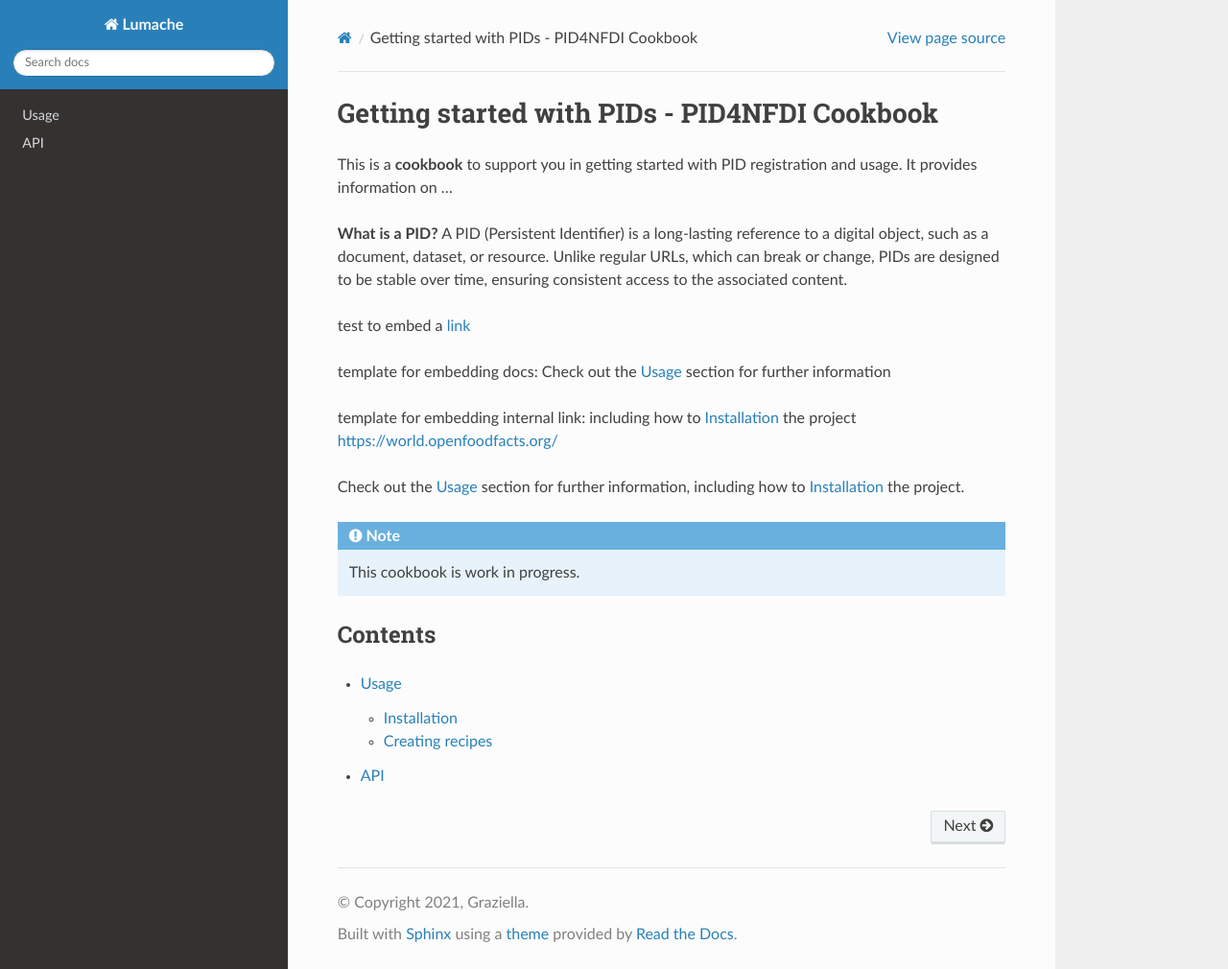
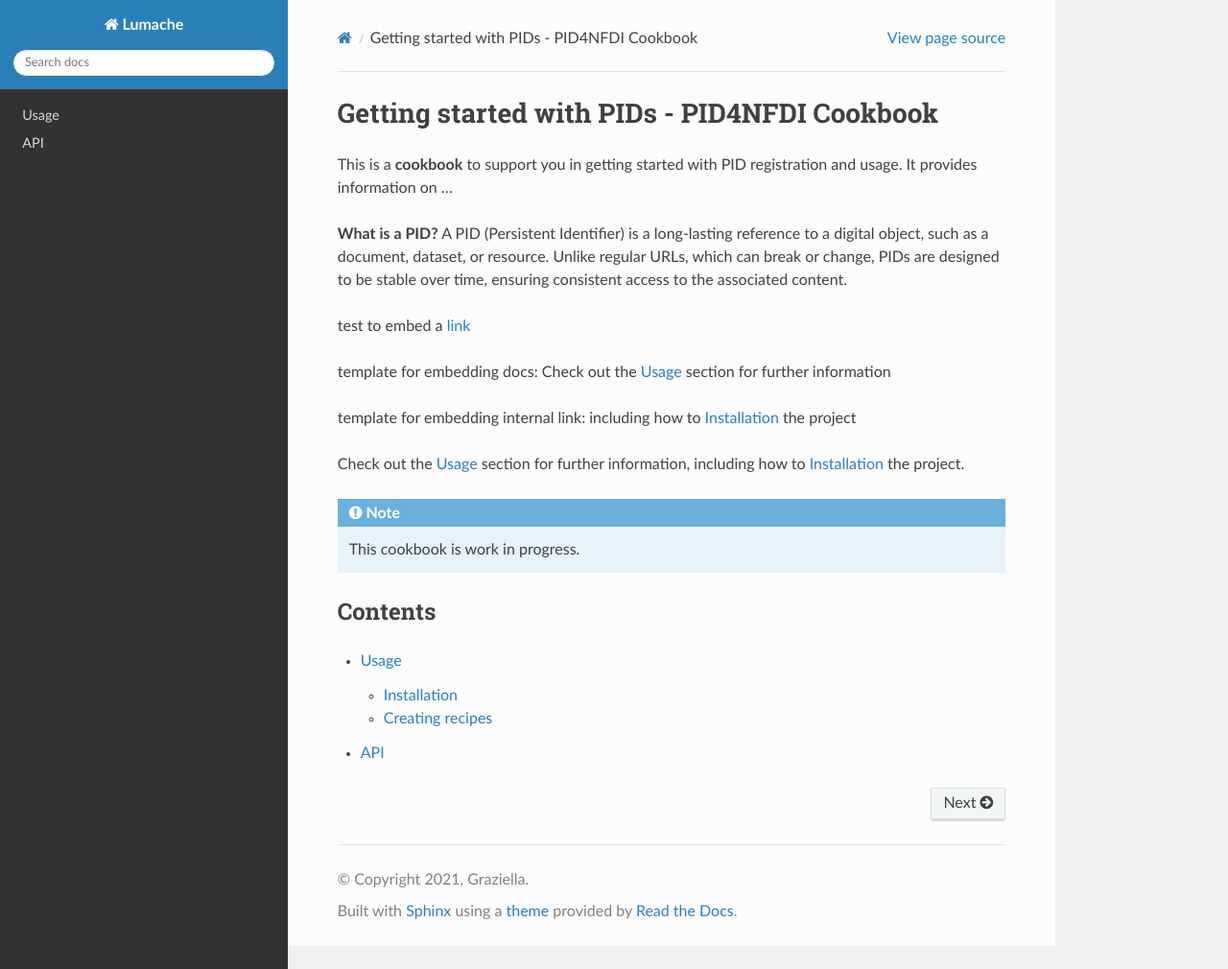
Before and after one commit to stephw-tib/pid4nfdi-training, a Sphinx documentation site: the page built from docs/source/index.rst, in a window 1280 px wide and 1010 px high. Shown: the whole window at 96% size. Built offline with Sphinx 7.4.7 and the Read the Docs theme 3.1.0, drawn with Linux system fonts in a browser that asks for light colours; some of the changed lines change nothing that is shown.

Commit message:
Update index.rst
cleaning

```diff
--- a/docs/source/index.rst
+++ b/docs/source/index.rst
@@ -15,7 +15,7 @@
 template for embedding docs: Check out the :doc:`usage` section for further information
 
 template for embedding internal link: including
-how to :ref:`installation` the project `<https://world.openfoodfacts.org/>`_
+how to :ref:`installation` the project
 
 
 Check out the :doc:`usage` section for further information, including
```
